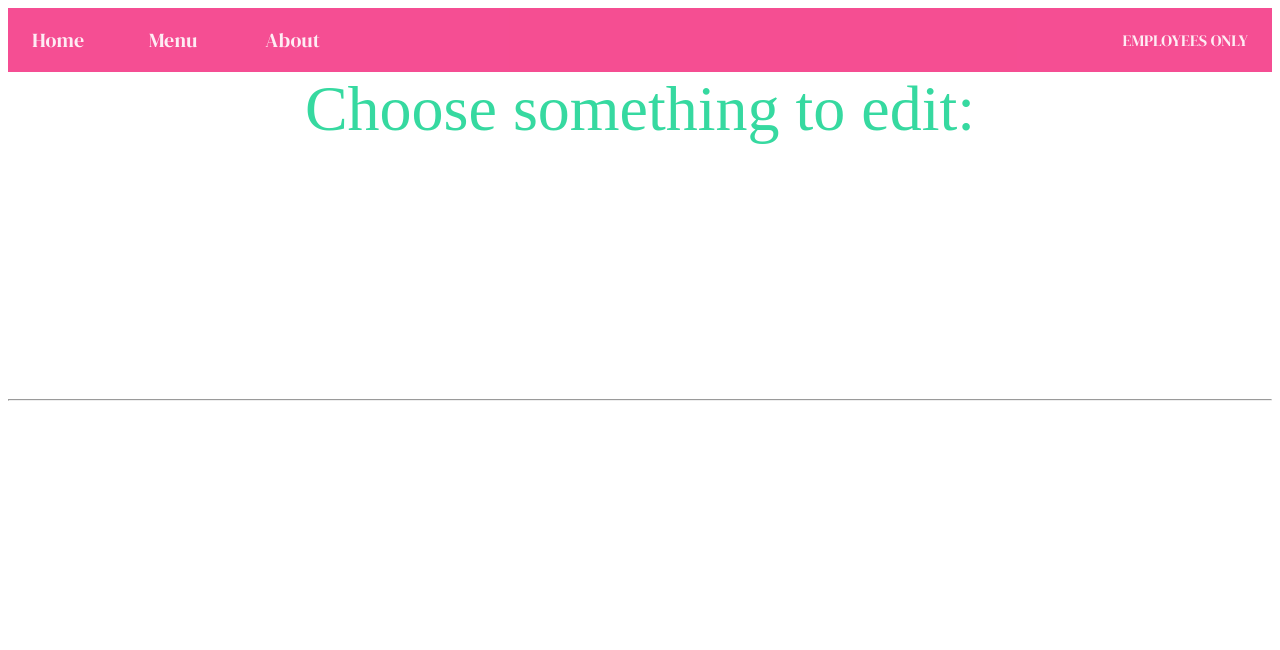
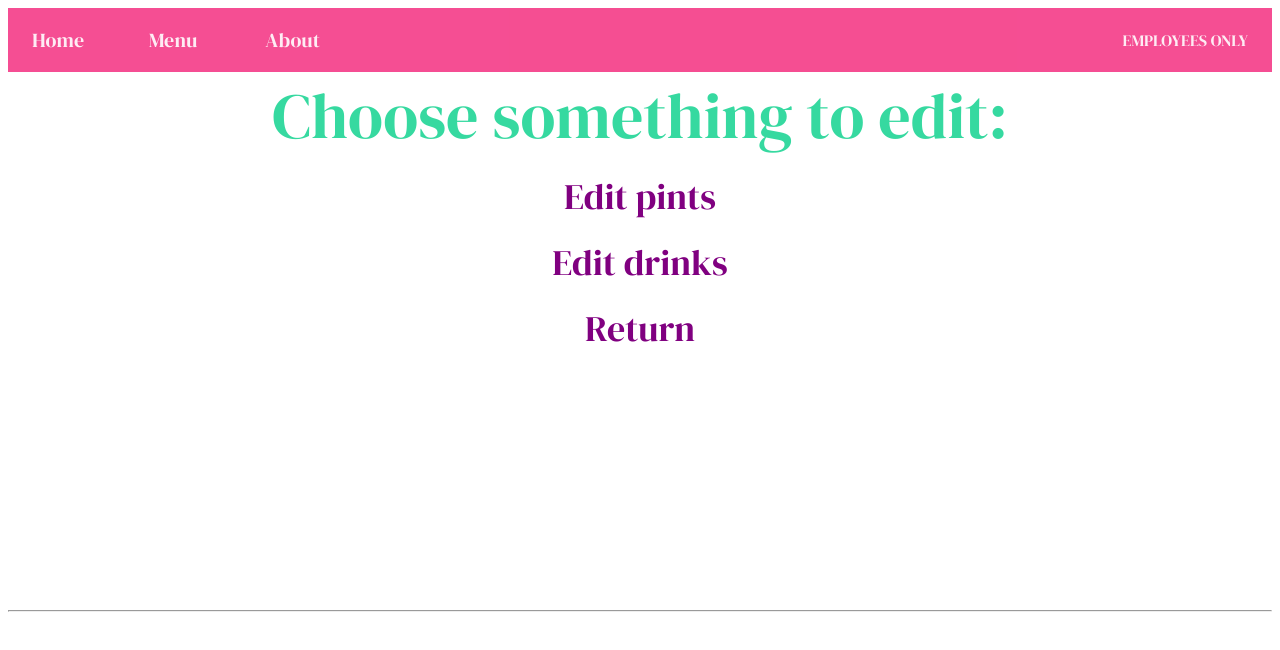
Before and after one commit to reese-lee/chocolate-tap-room, a React app: page /#/edit in a window 1280 px wide. Shown: the top 650 px of the page. Built offline with nearby package versions, Linux system fonts and the light colour scheme; a web font is replaced by a local one.

Commit message:
edit Edit component

```diff
--- a/src/components/Edit.jsx
+++ b/src/components/Edit.jsx
@@ -1,11 +1,22 @@
 import React from 'react';
 import { makeStyles } from '@material-ui/core/styles';
+import { Link } from 'react-router-dom';
 
 const useStyles = makeStyles({
   title: {
     fontSize: '4em',
     textAlign: 'center',
     color: '#36d9a0'
+  },
+  links: {
+    fontSize: '0.75em',
+    color: 'purple',
+    '&:hover': {
+      color: '#f53b88',
+    },
+    '&:active': {
+      color: '#f2f549',
+    },
   }
 })
 
@@ -13,8 +24,15 @@ export default function Edit() {
   const classes = useStyles();
   return (
     <div>
-      <div className={classes.title}>
+      <div className={classes.title} style={{fontFamily: 'DM Serif Display'}}>
         Choose something to edit:
+        <div className={classes.links}>
+          <Link style={{ textDecoration: 'none' }}  to='/editPints'><a className={classes.links} style={{fontFamily: 'DM Serif Display'}}>Edit pints</a></Link>
+          <br></br>
+          <Link style={{ textDecoration: 'none' }}  to='/editDrinks'><a className={classes.links} style={{fontFamily: 'DM Serif Display'}}>Edit drinks</a></Link>
+          <br></br>
+          <Link style={{ textDecoration: 'none' }}  to='/employees'><a className={classes.links} style={{fontFamily: 'DM Serif Display'}}>Return</a></Link>
+        </div>
       </div>
     </div>
   )
```
